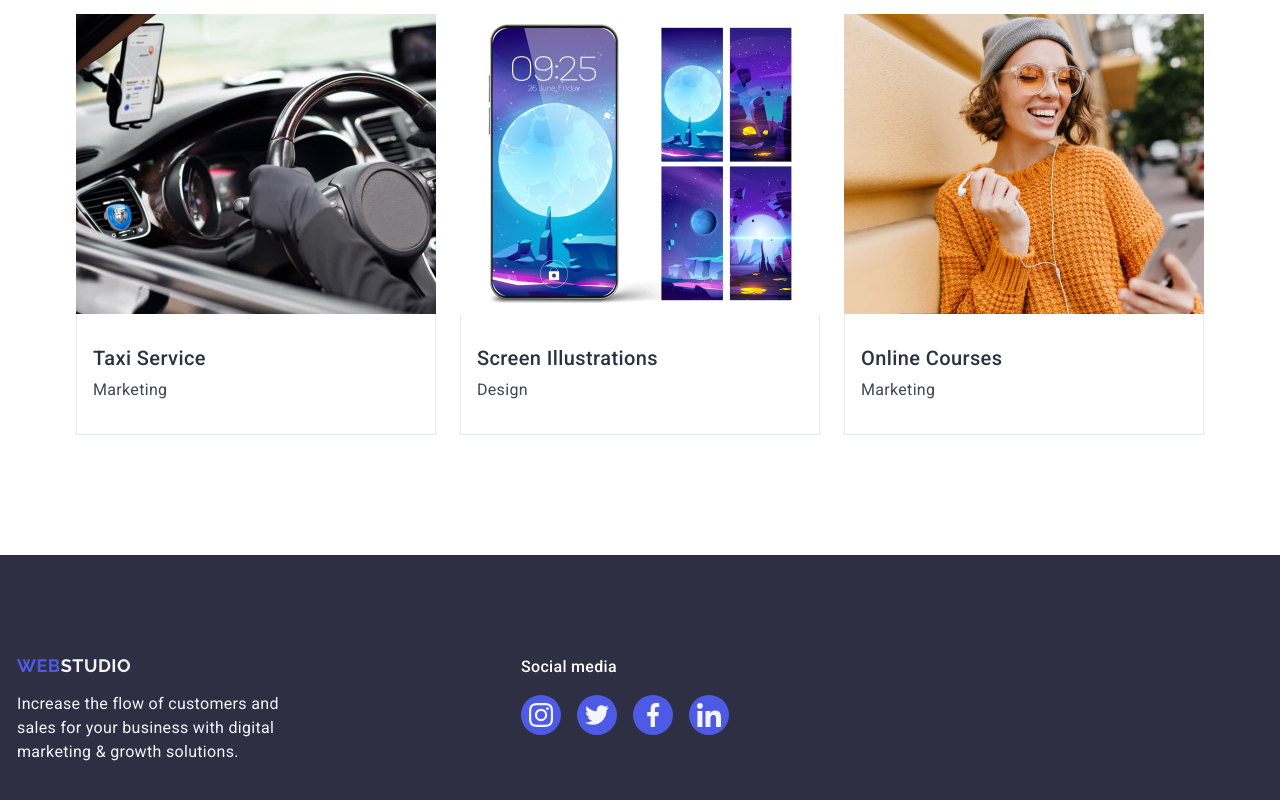
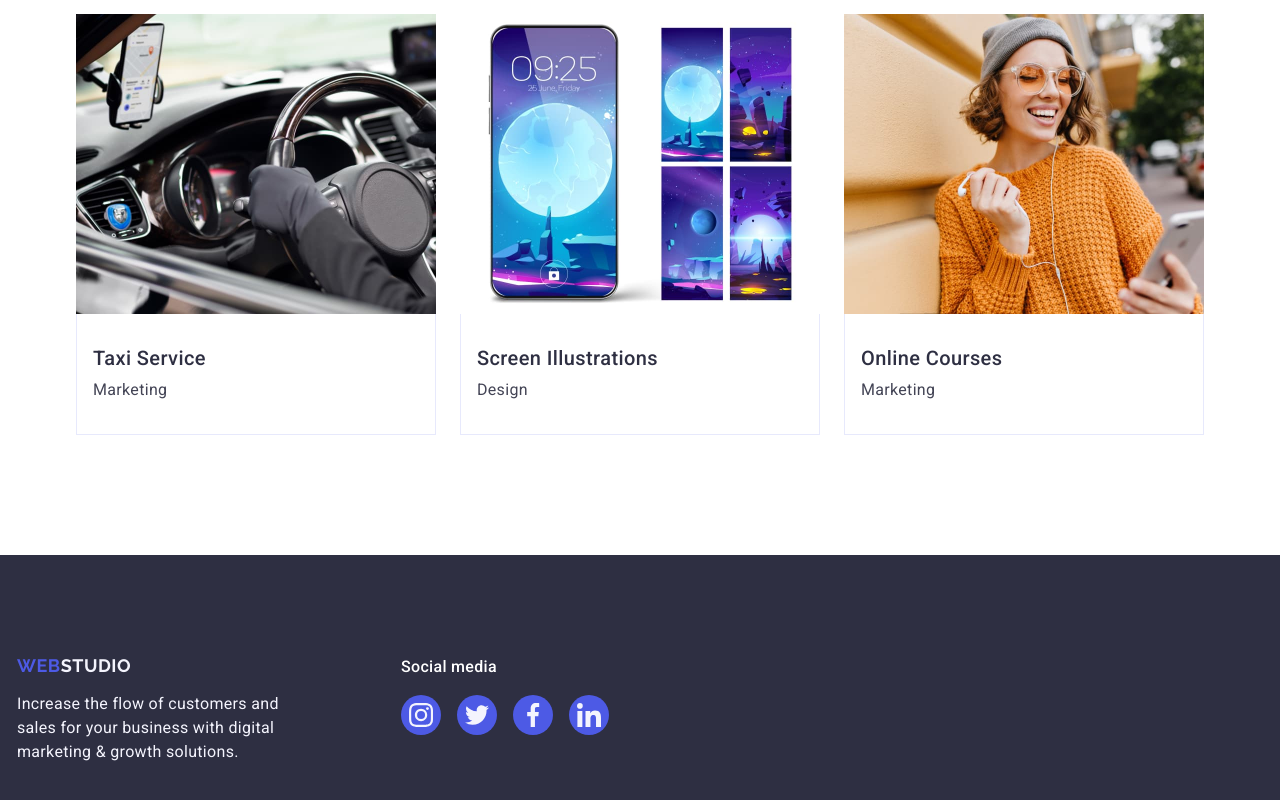
Before and after one commit to PNZ-Grizly/goit-markup-hw-04, a plain HTML site: page index.html in a window 1280 px wide. Shown: the part 2628-3428 px from the top of the page. Drawn offline with nearby package versions, Linux system fonts and the light colour scheme.

Commit message:
fixed css

```diff
--- a/css/styles.css
+++ b/css/styles.css
@@ -340,6 +340,10 @@ button {
   padding: 8px 16px 0 16px;
 }
 
+.social-lst {
+  margin-top: 8px;
+}
+
 .social-link {
   display: flex;
   justify-content: center;
@@ -424,7 +428,7 @@ button {
     0 1px 1px 0 rgba(46, 47, 66, 0.16), 0 1px 6px 0 rgba(46, 47, 66, 0.08);
 }
 
-.portfolio-project:hover .overlay-content {
+.portfolio-item:hover .overlay-content {
   transform: translateX(0);
 }
 
@@ -487,14 +491,6 @@ button {
   margin-right: 120px;
 }
 
-.footer-social {
-  max-width: 208px;
-  max-height: 80px;
-  align-items: center;
-  margin-right: 400px;
-  margin-left: 120px;
-}
-
 .footer-social-text {
   font-weight: 500;
   font-size: 16px;
```
